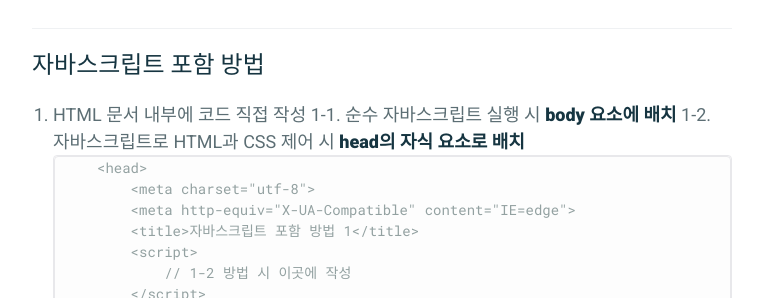
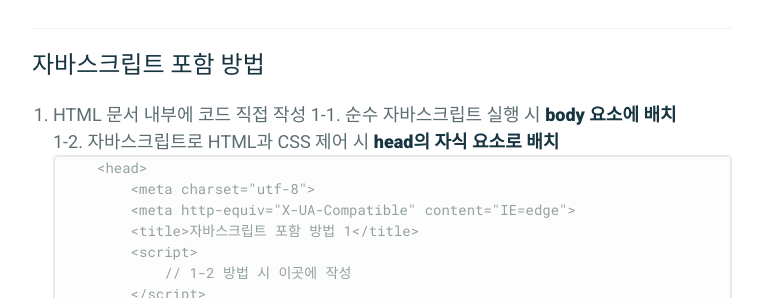
Before and after one commit to absolutelyfullycapable/absolutelyfullycapable.github.io, a Jekyll site: the page built from _posts/2020-09-01-javascript-basic.md, in a window 1280 px wide. Shown: the part 1480-1778 px from the top of the page, without its empty margins (258-1021 px from the left). Built offline with Jekyll 4.4.1, drawn with Linux system fonts in a browser that asks for light colours.

Commit message:
modify post

````diff
--- a/_posts/2020-09-01-javascript-basic.md
+++ b/_posts/2020-09-01-javascript-basic.md
@@ -47,14 +47,14 @@ comments: false
 7. 큰 따옴표("")와 작은 따옴표('') 구분하여 작성
 8. 작성자와 다른 사람이 이해하기 쉽게 적재적소에 주석 포함
 	`` // : 한 문장일 때 ``
-
+    <br>
 	`` /* */ : 여러 문장일 때 ``
 
 - - -
 
 ## 자바스크립트 포함 방법
 1. HTML 문서 내부에 코드 직접 작성
-	1-1. 순수 자바스크립트 실행 시 **body 요소에 배치**
+	1-1. 순수 자바스크립트 실행 시 **body 요소에 배치** <br>
     1-2. 자바스크립트로 HTML과 CSS 제어 시 **head의 자식 요소로 배치**
 
     ```
````
